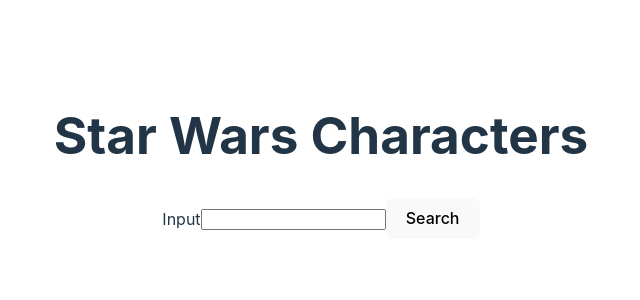
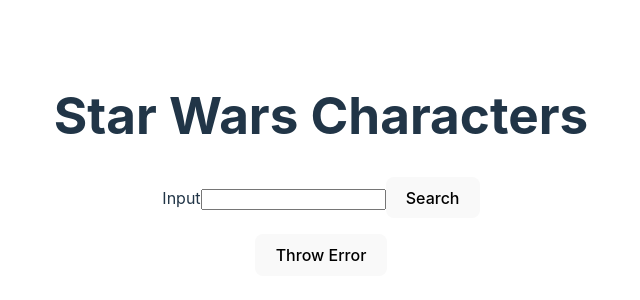
Before and after one commit to Friday-13/fridaysd-REACT2024Q3, a React (Vite) app: page / in a window 1280 px wide. Shown: the part 236-536 px from the top of the page, without its empty margins (319-959 px from the left). Built offline with nearby package versions, Linux system fonts and the light colour scheme.

Commit message:
feat: add error boundary

```diff
--- a/src/App.tsx
+++ b/src/App.tsx
@@ -1,12 +1,16 @@
+import { Component } from 'react';
 import './App.css';
 import Search from './views/search/search';
+import ErrorBoundary from './components/error-boundarie/error-boundarie';
 
-function App() {
-  return (
-    <>
-      <Search />
-    </>
-  );
+class App extends Component {
+  render() {
+    return (
+      <ErrorBoundary>
+        <Search />
+      </ErrorBoundary>
+    );
+  }
 }
 
 export default App;
--- /dev/null
+++ b/src/components/error-boundarie/error-boundarie.tsx
@@ -0,0 +1,32 @@
+import { Component, ComponentProps, ErrorInfo } from 'react';
+
+class ErrorBoundary extends Component<ComponentProps<'div'>> {
+  state = {
+    error: null,
+    errorMessage: null,
+  };
+
+  static getDerivedStateFromError(error: Error) {
+    return { error: error };
+  }
+
+  componentDidCatch(error: Error, message: ErrorInfo) {
+    this.setState({
+      error: error,
+      errorMesage: message,
+    });
+  }
+
+  render() {
+    if (this.state.error) {
+      return (
+        <>
+          <h1>No, I Am Your Father.</h1>
+        </>
+      );
+    }
+    return this.props.children;
+  }
+}
+
+export default ErrorBoundary;
--- a/src/views/search/search.tsx
+++ b/src/views/search/search.tsx
@@ -6,6 +6,7 @@
 export default class Search extends Component<ComponentProps<'div'>> {
   state = {
     searchResults: [],
+    hasError: false,
   };
 
   setResults(results: Array<person>) {
@@ -14,13 +15,21 @@
     });
   }
 
+  setHasError() {
+    this.setState({
+      hasError: true,
+    });
+  }
+
   async applySearchQuery(query: string) {
-    console.log(query);
     const people = await getPeople(query);
     this.setResults(people);
   }
 
   render() {
+    if (this.state.hasError) {
+      throw new Error('The Emperor Will Show You The True Nature Of The Force...');
+    }
     return (
       <>
         <h1> Star Wars Characters </h1>
@@ -37,6 +46,13 @@
         <section>
           <SeachResults searchResults={this.state.searchResults} />
         </section>
+        <button
+          onClick={() => {
+            this.setHasError();
+          }}
+        >
+          Throw Error
+        </button>
       </>
     );
   }
```
